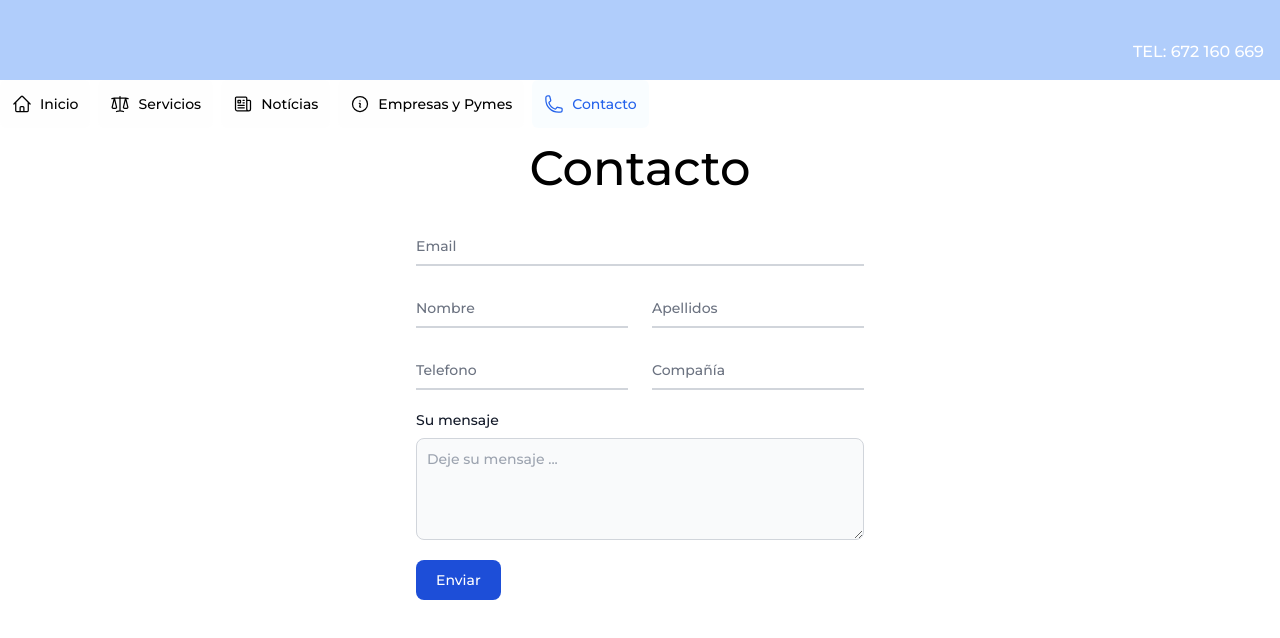
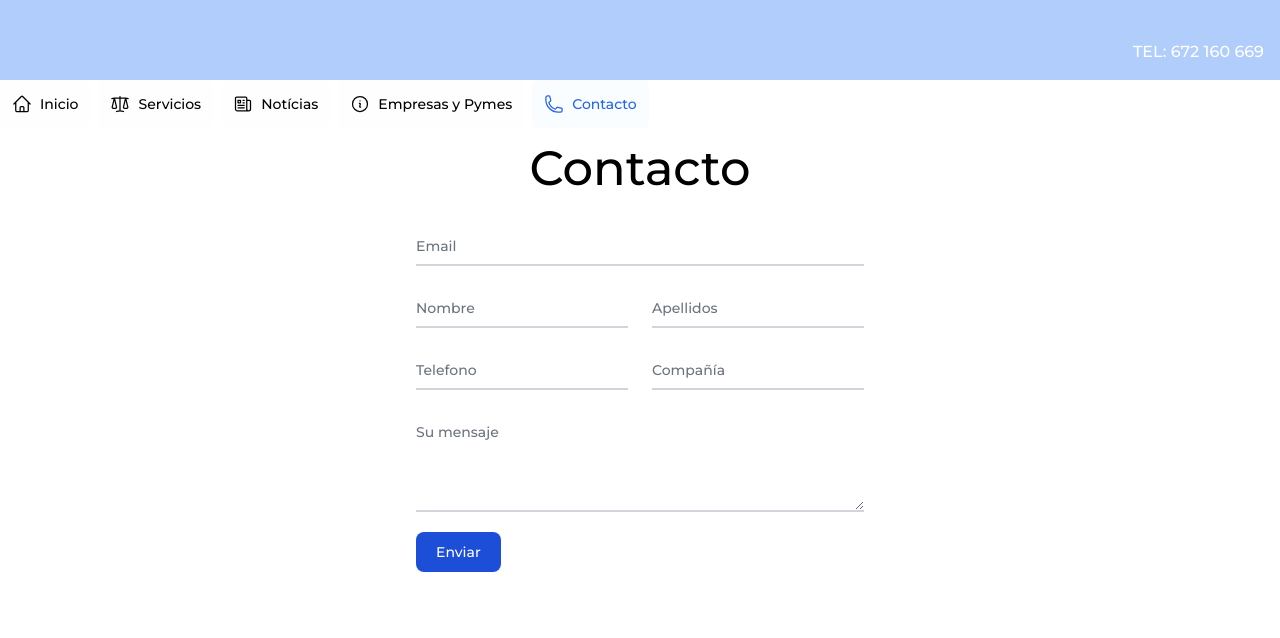
Before and after one commit to avila-ca/asesores-consultores-aj, a Next.js app: page /contacto in a window 1280 px wide. Shown: the top 638 px of the page. Built offline with nearby package versions, Linux system fonts and the light colour scheme.

Commit message:
styled: contact page

```diff
--- a/src/app/contacto/page.tsx
+++ b/src/app/contacto/page.tsx
@@ -1,5 +1,6 @@
 'use client'
 import emailjs from '@emailjs/browser'
+import { useState } from 'react';
 
 export default function page() {
   const sendEmail = (e: React.FormEvent<HTMLFormElement>) => {
@@ -16,40 +17,55 @@ export default function page() {
         },
       );
   }
+  const [messageFocused, setMessageFocused] = useState(false);
   return (
     <>
-      <main className="container p-4 ">
+      <main className="container p-4">
         <section className="mb-8">
           <form className="max-w-md mx-auto" onSubmit={sendEmail}>
             <div className="relative z-0 w-full mb-5 group">
-              <input type="email" name="email" id="email" className="block py-2.5 px-0 w-full text-sm text-gray-900 bg-transparent border-0 border-b-2 border-gray-300 appearance-none dark:text-white dark:border-gray-600 dark:focus:border-blue-500 focus:outline-none focus:ring-0 focus:border-blue-600 peer" placeholder=" " required />
+              <input type="email" name="email" id="email" className="block py-2.5 px-0 w-full text-sm text-gray-900 bg-transparent border-0 border-b-2 border-gray-300 appearance-none dark:text-blue dark:border-gray-600 dark:focus:border-blue-500 focus:outline-none focus:ring-0 focus:border-blue-600 peer" placeholder=" " required />
               <label htmlFor="email" className="peer-focus:font-medium absolute text-sm text-gray-500 dark:text-gray-400 duration-300 transform -translate-y-6 scale-75 top-3 -z-10 origin-[0] peer-focus:start-0 rtl:peer-focus:translate-x-1/4 rtl:peer-focus:left-auto peer-focus:text-blue-600 peer-focus:dark:text-blue-500 peer-placeholder-shown:scale-100 peer-placeholder-shown:translate-y-0 peer-focus:scale-75 peer-focus:-translate-y-6">Email</label>
             </div>
 
             <div className="grid md:grid-cols-2 md:gap-6">
               <div className="relative z-0 w-full mb-5 group">
-                <input type="text" name="name" id="name" className="block py-2.5 px-0 w-full text-sm text-gray-900 bg-transparent border-0 border-b-2 border-gray-300 appearance-none dark:text-white dark:border-gray-600 dark:focus:border-blue-500 focus:outline-none focus:ring-0 focus:border-blue-600 peer" placeholder=" " required />
+                <input type="text" name="name" id="name" className="block py-2.5 px-0 w-full text-sm text-gray-900 bg-transparent border-0 border-b-2 border-gray-300 appearance-none dark:text-blue-900 dark:border-gray-600 dark:focus:border-blue-500 focus:outline-none focus:ring-0 focus:border-blue-600 peer" placeholder=" " required />
                 <label htmlFor="name" className="peer-focus:font-medium absolute text-sm text-gray-500 dark:text-gray-400 duration-300 transform -translate-y-6 scale-75 top-3 -z-10 origin-[0] peer-focus:start-0 rtl:peer-focus:translate-x-1/4 peer-focus:text-blue-600 peer-focus:dark:text-blue-500 peer-placeholder-shown:scale-100 peer-placeholder-shown:translate-y-0 peer-focus:scale-75 peer-focus:-translate-y-6">Nombre</label>
               </div>
               <div className="relative z-0 w-full mb-5 group">
-                <input type="text" name="last_name" id="last_name" className="block py-2.5 px-0 w-full text-sm text-gray-900 bg-transparent border-0 border-b-2 border-gray-300 appearance-none dark:text-white dark:border-gray-600 dark:focus:border-blue-500 focus:outline-none focus:ring-0 focus:border-blue-600 peer" placeholder=" " required />
+                <input type="text" name="last_name" id="last_name" className="block py-2.5 px-0 w-full text-sm text-gray-900 bg-transparent border-0 border-b-2 border-gray-300 appearance-none dark:text-blue-900 dark:border-gray-600 dark:focus:border-blue-500 focus:outline-none focus:ring-0 focus:border-blue-600 peer" placeholder=" " required />
                 <label htmlFor="last_name" className="peer-focus:font-medium absolute text-sm text-gray-500 dark:text-gray-400 duration-300 transform -translate-y-6 scale-75 top-3 -z-10 origin-[0] peer-focus:start-0 rtl:peer-focus:translate-x-1/4 peer-focus:text-blue-600 peer-focus:dark:text-blue-500 peer-placeholder-shown:scale-100 peer-placeholder-shown:translate-y-0 peer-focus:scale-75 peer-focus:-translate-y-6">Apellidos</label>
               </div>
             </div>
             <div className="grid md:grid-cols-2 md:gap-6">
               <div className="relative z-0 w-full mb-5 group">
-                <input type="tel" pattern="[0-9]{9}" name="phone" id="phone" className="block py-2.5 px-0 w-full text-sm text-gray-900 bg-transparent border-0 border-b-2 border-gray-300 appearance-none dark:text-white dark:border-gray-600 dark:focus:border-blue-500 focus:outline-none focus:ring-0 focus:border-blue-600 peer" placeholder=" " required />
+                <input type="tel" pattern="[0-9]{9}" name="phone" id="phone" className="block py-2.5 px-0 w-full text-sm text-gray-900 bg-transparent border-0 border-b-2 border-gray-300 appearance-none dark:text-blue-900 dark:border-gray-600 dark:focus:border-blue-500 focus:outline-none focus:ring-0 focus:border-blue-600 peer" placeholder=" " required />
                 <label htmlFor="phone" className="peer-focus:font-medium absolute text-sm text-gray-500 dark:text-gray-400 duration-300 transform -translate-y-6 scale-75 top-3 -z-10 origin-[0] peer-focus:start-0 rtl:peer-focus:translate-x-1/4 peer-focus:text-blue-600 peer-focus:dark:text-blue-500 peer-placeholder-shown:scale-100 peer-placeholder-shown:translate-y-0 peer-focus:scale-75 peer-focus:-translate-y-6">Telefono</label>
               </div>
               <div className="relative z-0 w-full mb-5 group">
-                <input type="text" name="floating_company" id="floating_company" className="block py-2.5 px-0 w-full text-sm text-gray-900 bg-transparent border-0 border-b-2 border-gray-300 appearance-none dark:text-white dark:border-gray-600 dark:focus:border-blue-500 focus:outline-none focus:ring-0 focus:border-blue-600 peer" placeholder=" " required />
+                <input type="text" name="floating_company" id="floating_company" className="block py-2.5 px-0 w-full text-sm text-gray-900 bg-transparent border-0 border-b-2 border-gray-300 appearance-none dark:text-blue-900 dark:border-gray-600 dark:focus:border-blue-500 focus:outline-none focus:ring-0 focus:border-blue-600 peer" placeholder=" " required />
                 <label htmlFor="floating_company" className="peer-focus:font-medium absolute text-sm text-gray-500 dark:text-gray-400 duration-300 transform -translate-y-6 scale-75 top-3 -z-10 origin-[0] peer-focus:start-0 rtl:peer-focus:translate-x-1/4 peer-focus:text-blue-600 peer-focus:dark:text-blue-500 peer-placeholder-shown:scale-100 peer-placeholder-shown:translate-y-0 peer-focus:scale-75 peer-focus:-translate-y-6">Compañía</label>
               </div>
             </div>
             <div className="relative z-0 w-full mb-5 group">
-              <label htmlFor="message" className="block mb-2 text-sm font-medium text-gray-900 dark:text-white">Su mensaje</label>
-              <textarea id="message" name="message" rows={4} className="block p-2.5 w-full text-sm text-gray-900 bg-gray-50 rounded-lg border border-gray-300 focus:ring-blue-500 focus:border-blue-500 dark:bg-gray-700 dark:border-gray-600 dark:placeholder-gray-400 dark:text-white dark:focus:ring-blue-500 dark:focus:border-blue-500" placeholder="Deje su mensaje ..."></textarea>
+              <textarea
+                id="message"
+                name="message"
+                rows={4}
+                className={`block p-2.5 w-full text-sm text-gray-900 bg-transparent border-0 border-b-2 border-gray-300 appearance-none dark:text-blue-900 dark:border-gray-600 dark:focus:border-blue-500 focus:outline-none focus:ring-0 focus:border-blue-600 peer ${messageFocused || document.getElementById("message")?.value ? 'pt-6' : ''}`}
+                placeholder=" "
+                onFocus={() => setMessageFocused(true)}
+                onBlur={() => setMessageFocused(!!document.getElementById("message")?.value)}
+              ></textarea>
+              <label
+                htmlFor="message"
+              className="peer-focus:font-medium absolute text-sm text-gray-500 dark:text-gray-400 duration-300 transform -translate-y-6 scale-75 top-3 -z-10 origin-[0] peer-focus:start-0 rtl:peer-focus:translate-x-1/4 peer-focus:text-blue-600 peer-focus:dark:text-blue-500 peer-placeholder-shown:scale-100 peer-placeholder-shown:translate-y-0 peer-focus:scale-75 peer-focus:-translate-y-6"
+              >
+                Su mensaje
+              </label>
             </div>
+
 
             <button type="submit" className="text-white bg-blue-700 hover:bg-blue-800 focus:ring-4 focus:outline-none focus:ring-blue-300 font-medium rounded-lg text-sm w-full sm:w-auto px-5 py-2.5 text-center dark:bg-blue-600 dark:hover:bg-blue-700 dark:focus:ring-blue-800">Enviar</button>
           </form>
--- a/src/app/empresas/page.tsx
+++ b/src/app/empresas/page.tsx
@@ -5,6 +5,6 @@ import { empresasServices } from "../utils/empresasServicesJSON";
 export default function page() {
   return (
 <div className="grid grid-cols-3 gap-2">
-      <CardServices data={empresasServices}/>
+      <CardServices data={empresasServices} className="p-3 m-2"/>
     </div>  )
 }
--- a/src/app/ui/card.tsx
+++ b/src/app/ui/card.tsx
@@ -1,13 +1,15 @@
 'use client'
 
-import { useState } from "react"
+import { HTMLAttributes, HtmlHTMLAttributes, useState } from "react"
 import { CardData } from "../utils/ICardData";
+import clsx from "clsx";
 
 interface CardServicesProps {
     data: CardData[];
+    className?: string;
 }
 
-export default function CardServices({ data }: CardServicesProps) {
+export default function CardServices({ data, className }: CardServicesProps) {
     const [selectedService, setSelectedService] = useState<{
         id: number | null;
         img: string | undefined ;
@@ -22,10 +24,10 @@ export default function CardServices({ data }: CardServicesProps) {
             {!selectedService && (<>
                 {data.map((item) => {
                     return (
-                        <div key={item.id} onClick={() => setSelectedService(item)} className="max-w-sm rounded overflow-hidden shadow-lg">
+                        <div key={item.id} onClick={() => setSelectedService(item)} className={clsx('max-w-sm rounded overflow-hidden shadow-lg', className)}>
                             <img className="w-full" src={item.img} alt={item.alt} />
                             <div className="px-6 py-4">
-                                <div className="font-bold text-xl mb-2">{item.title}</div>
+                                <div className="font-bold text-xl mb-2 ">{item.title}</div>
                                 <p className="text-gray-700 text-base">
                                     {item.shortDescription}
                                 </p>
--- a/src/app/ui/home.module.css
+++ b/src/app/ui/home.module.css
@@ -12,3 +12,7 @@
     box-shadow: 0 1 gray;
 
 }
+
+.empresaServiceContainer{
+    padding: 2rem;
+}
--- a/src/app/utils/empresasServicesJSON.tsx
+++ b/src/app/utils/empresasServicesJSON.tsx
@@ -1,7 +1,7 @@
 export const empresasServices = [
     {
         id: 11,
-        img: "",
+        img: undefined,
         alt: "",
         title: "Gestión Fiscal y Contable",
         shortDescription: "Optimiza tus finanzas y cumple con tus obligaciones fiscales.",
```
